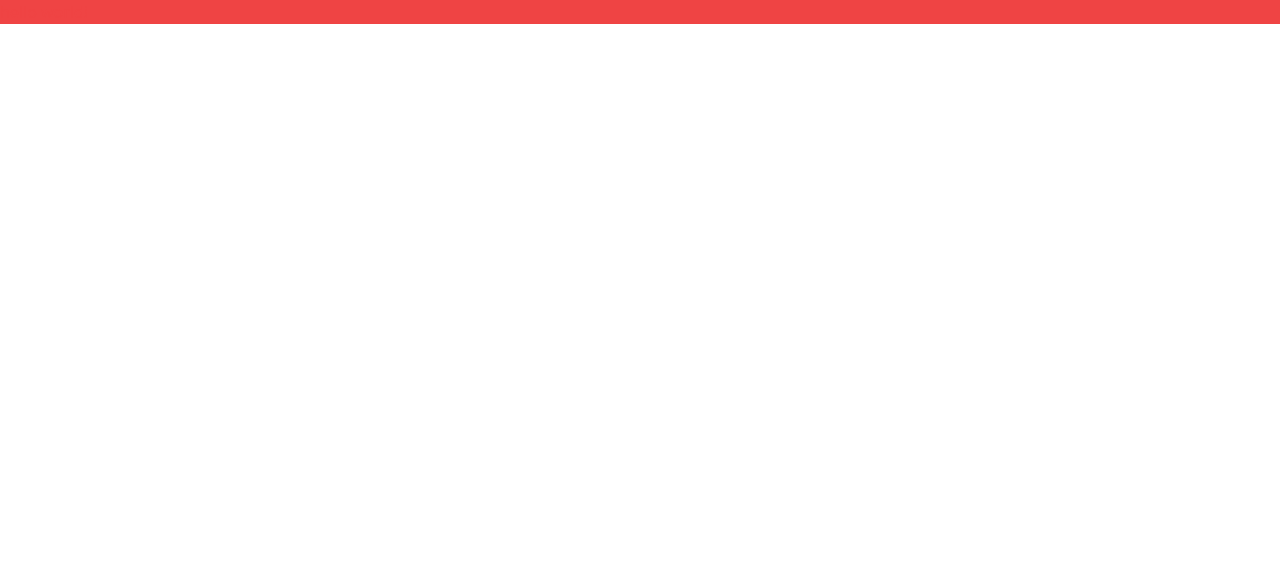
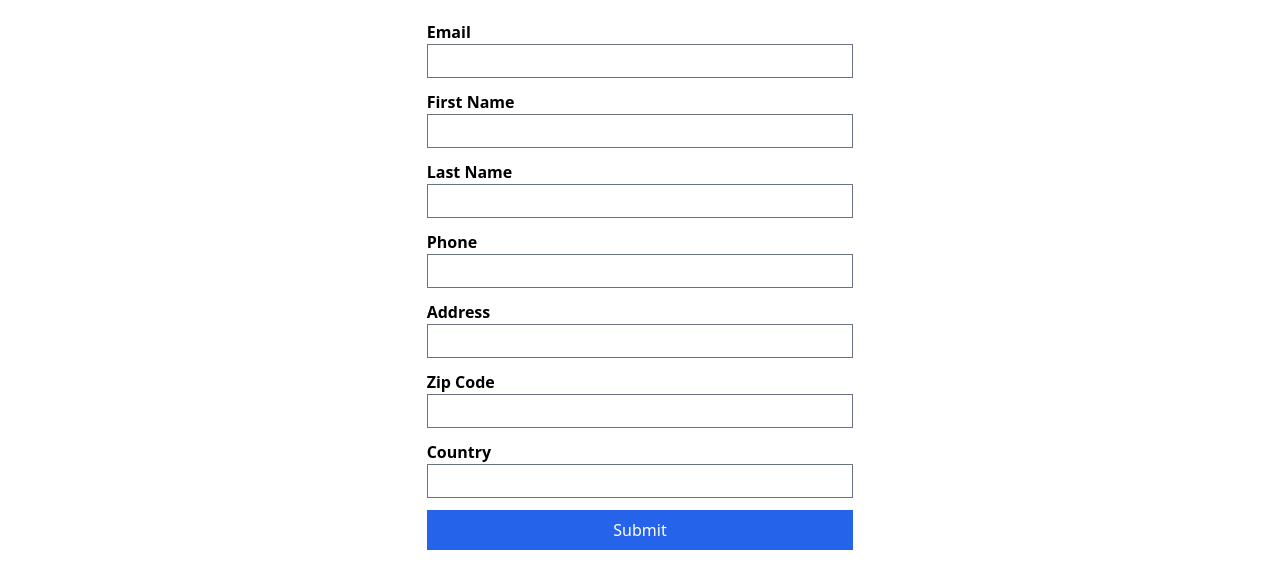
Before and after one commit to jacobcambell/optin, a Gatsby site in the folder frontend/: page / in a window 1280 px wide. Built offline with nearby package versions, Linux system fonts and the light colour scheme; Gatsby itself is replaced by a stand-in of ours.

Commit message:
Create initial form design

```diff
--- /dev/null
+++ b/frontend/src/components/Form/Form.tsx
@@ -0,0 +1,33 @@
+import React from 'react'
+
+const fieldStyle = 'border border-gray-500 w-full p-1 mb-3';
+const labelStyle = 'font-bold';
+
+export default function Form() {
+    return (
+        <div className="w-1/3 m-auto my-5">
+            <p className={labelStyle}>Email</p>
+            <input type="text" className={fieldStyle} />
+
+            <p className={labelStyle}>First Name</p>
+            <input type="text" className={fieldStyle} />
+
+            <p className={labelStyle}>Last Name</p>
+            <input type="text" className={fieldStyle} />
+
+            <p className={labelStyle}>Phone</p>
+            <input type="text" className={fieldStyle} />
+
+            <p className={labelStyle}>Address</p>
+            <input type="text" className={fieldStyle} />
+
+            <p className={labelStyle}>Zip Code</p>
+            <input type="text" className={fieldStyle} />
+
+            <p className={labelStyle}>Country</p>
+            <input type="text" className={fieldStyle} />
+
+            <button className="bg-blue-600 text-white block w-full py-2">Submit</button>
+        </div>
+    )
+}
--- a/frontend/src/pages/index.tsx
+++ b/frontend/src/pages/index.tsx
@@ -1,8 +1,11 @@
 import * as React from "react"
+import Form from "../components/Form/Form"
 
 const IndexPage = () => {
   return (
-    <div className="bg-red-500 text-red-500">hello world!</div>
+    <div>
+      <Form />
+    </div>
   )
 }
 
```
